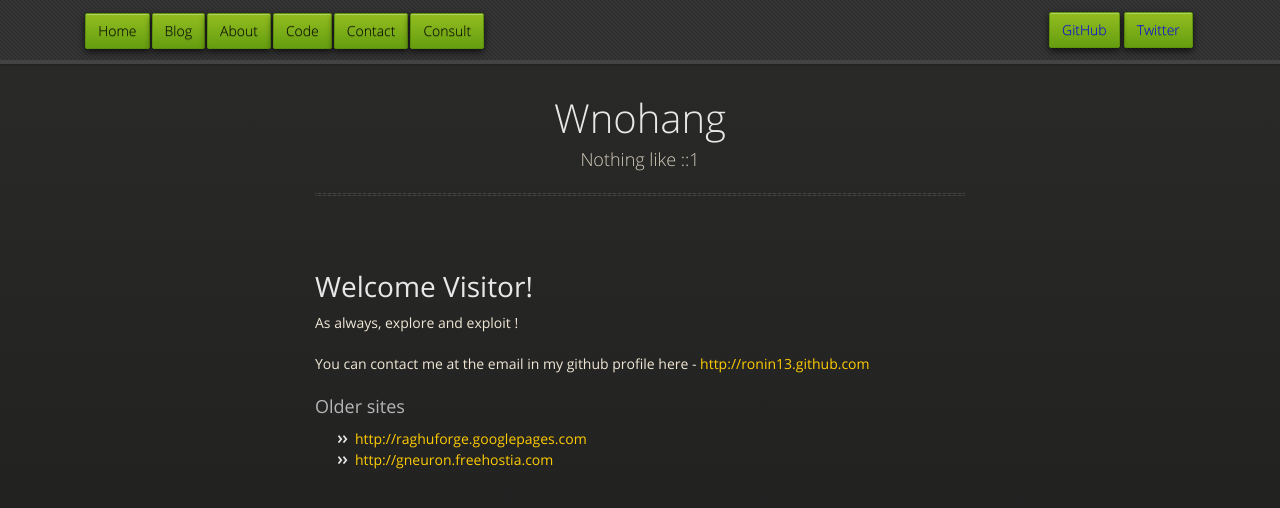
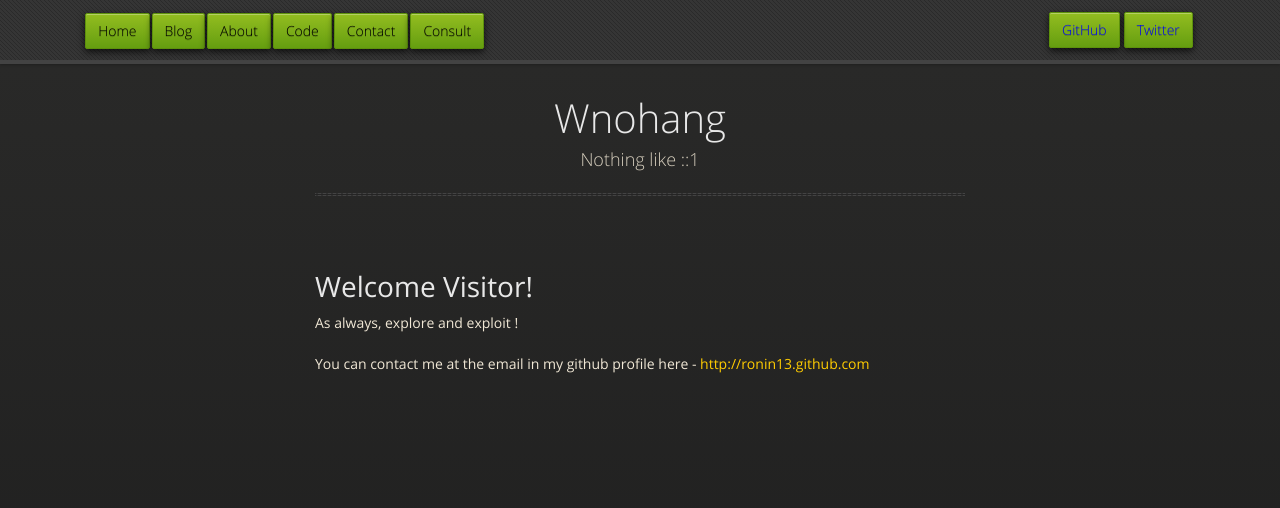
Before and after one commit to ronin13/ronin13.github.com, a Jekyll site: the page index.html, which Jekyll copies as it is, in a window 1280 px wide. Shown: the top 508 px of the page. Built offline with Jekyll 4.4.1, drawn with Linux system fonts in a browser that asks for light colours; nearby versions of some CDN libraries; Markdown is read by kramdown in place of the engine named in the settings.

Commit message:
More changes

```diff
--- a/index.html
+++ b/index.html
@@ -43,12 +43,6 @@
         <h1>Welcome Visitor!</h1>
         <p> As always, explore and exploit !  </p>
         <p>You can contact me at the email in my github profile here - <a href="http://ronin13.github.com">http://ronin13.github.com</a></p>
-<h3>Older sites</h3>
-
-<ul>
-<li><a href="http://raghuforge.googlepages.com">http://raghuforge.googlepages.com</a></li>
-<li><a href="http://gneuron.freehostia.com">http://gneuron.freehostia.com</a></li>
-</ul>
       </section>
 
     </div>
```
Also changed, not shown: pages/archives.md (added, +9 -0 lines).
